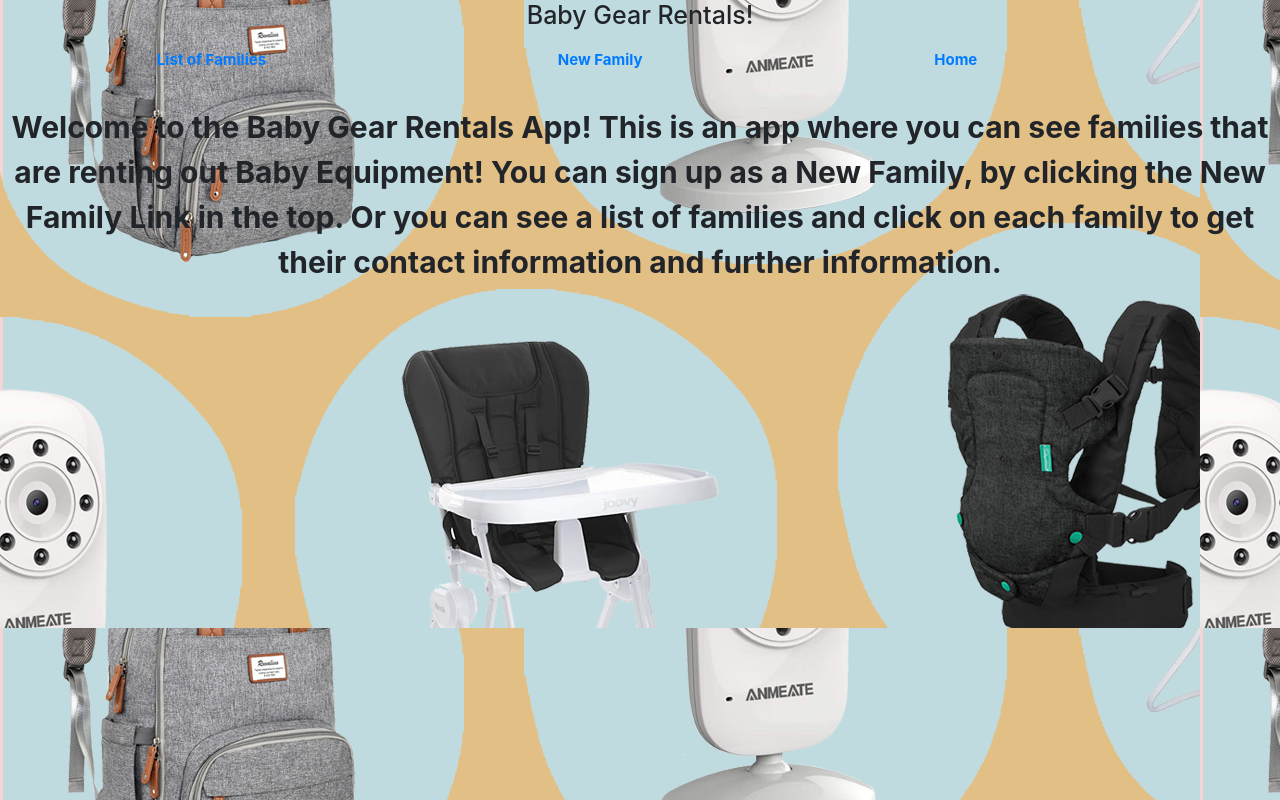
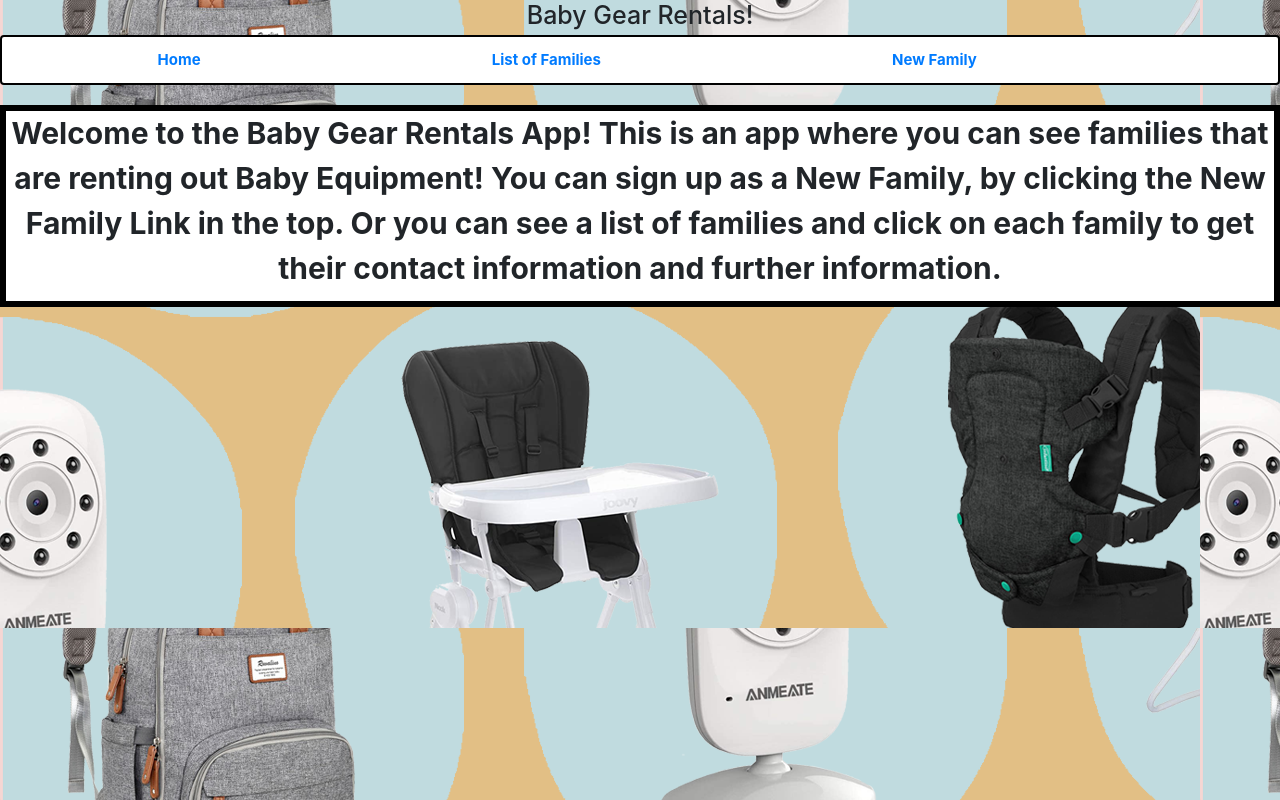
Before and after one commit to tnhubbar/babygear-rentals-client, a React (Create React App) app: page / in a window 1280 px wide. Built offline with nearby package versions, Linux system fonts and the light colour scheme; no server answers.

Commit message:
added borders and styling to components

```diff
--- a/src/App.css
+++ b/src/App.css
@@ -17,12 +17,15 @@
 
 .about {
   font-weight: bold;
-  font-size: 30px
+  font-size: 30px;
+  background-color: white;
+  border: 6px solid black;
 }
 
 .navbar {
   font-weight: bold;
   font-size: 15px;
+  border: 2px solid black;
 }
 
 
--- a/src/components/About.js
+++ b/src/components/About.js
@@ -4,8 +4,8 @@ import { NavLink } from 'react-router-dom'
 const About = () => {
     return(
         <div className="about">
-           Welcome to the Baby Gear Rentals App! This is an app where you can see families that are renting out Baby Equipment! You can sign up as a New Family, by clicking the New Family Link in the top. Or you can see a list of families and click on each family to get their contact information and further information.
-
+           <p> Welcome to the Baby Gear Rentals App! This is an app where you can see families that are renting out Baby Equipment! You can sign up as a New Family, by clicking the New Family Link in the top. Or you can see a list of families and click on each family to get their contact information and further information.
+            </p>
         </div>
     )
 }
--- a/src/components/FamiliesIndex.js
+++ b/src/components/FamiliesIndex.js
@@ -28,8 +28,6 @@ return (
            <div key={index}> <Link to={`/families/${family.id}`}> {family.name} - {family.location} </Link><br/>
            <Button />
 
-
-           <div> <button onClick={this.callApi}>Call Api</button> </div>
            <div>{family.rental_items.map(item => <li>{item.item_name}</li>)}</div>
 
 
--- a/src/components/Navbar.js
+++ b/src/components/Navbar.js
@@ -3,10 +3,10 @@ import { NavLink } from 'react-router-dom'
 
 const NavBar = () => {
     return(
-        <div className="navbar">
+        <div className="navbar" style={{backgroundColor: "white"}} >
+            <NavLink to="/">Home</NavLink><br/>
             <NavLink to="/families" >List of Families</NavLink><br/>
             <NavLink to="/families/new">New Family</NavLink><br/>
-            <NavLink to="/">Home</NavLink><br/>
 
         </div>
     )
```
